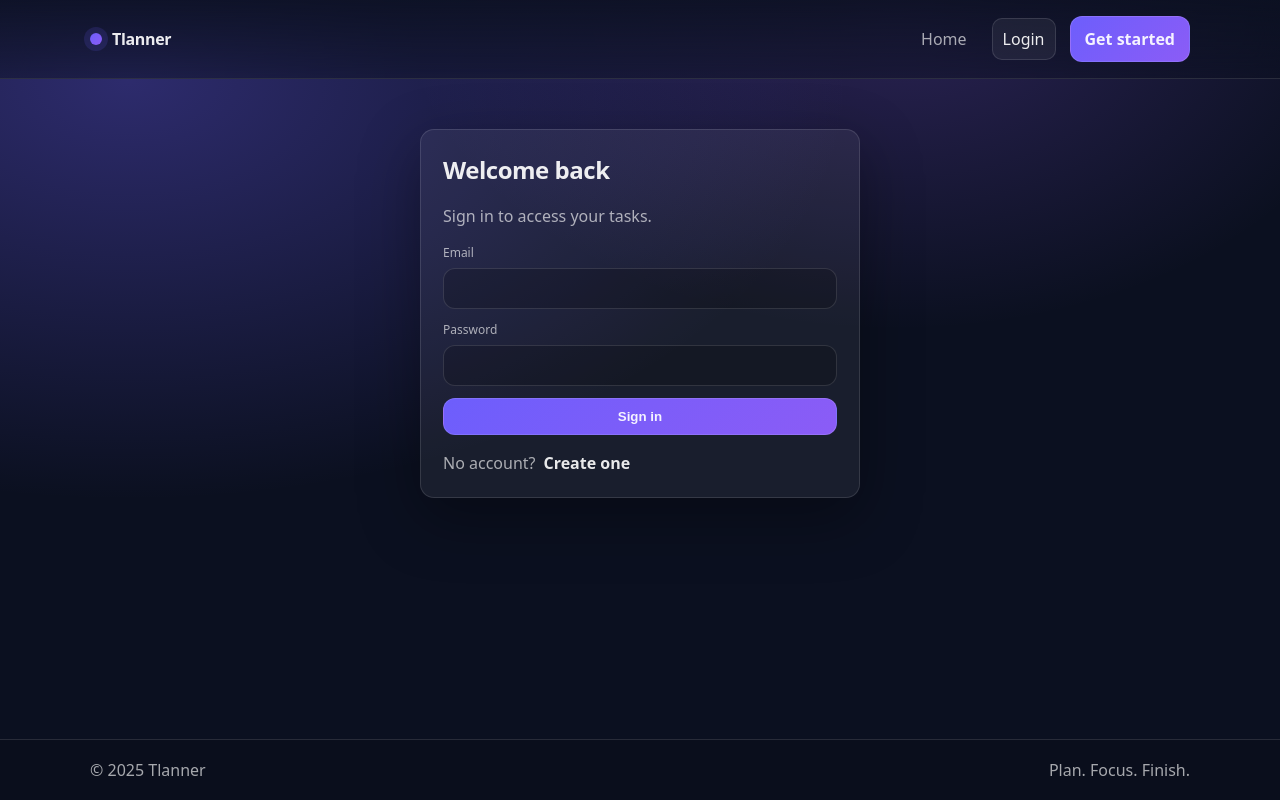
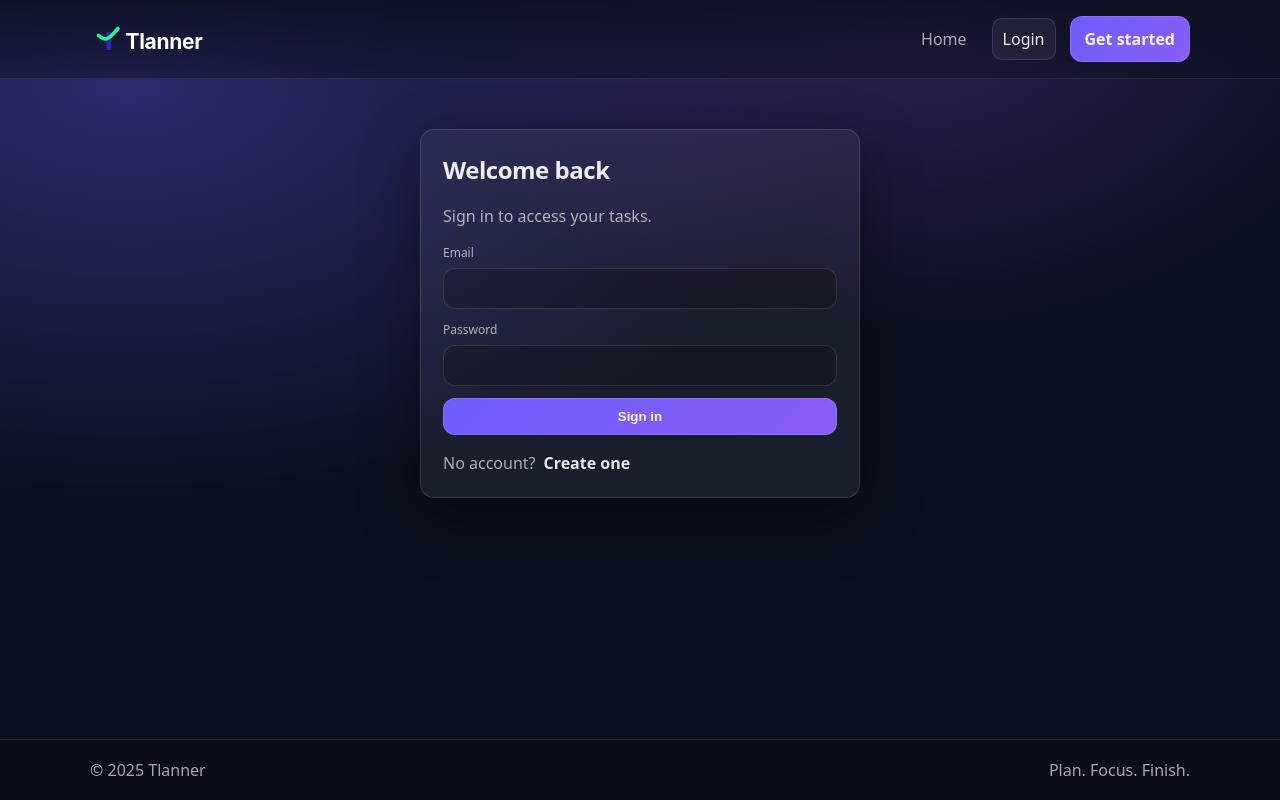
Before and after one commit to RhyanO2/tlanner-client, a React (Vite) app: page /login in a window 1280 px wide. Built offline with nearby package versions, Linux system fonts and the light colour scheme.

Commit message:
landing and header changes

```diff
--- a/src/components/AppShell.tsx
+++ b/src/components/AppShell.tsx
@@ -10,8 +10,48 @@ export function AppShell(props: { children: React.ReactNode }) {
       <header className="header">
         <div className="container header-inner">
           <Link className="brand" to="/">
-            <span className="brand-mark" aria-hidden="true" />
-            <span className="brand-text">Tlanner</span>
+            {/* <span className="brand-mark" aria-hidden="true" /> */}
+            <svg
+              xmlns="http://www.w3.org/2000/svg"
+              viewBox="0 0 400 100"
+              width="125"
+              height="30"
+              role="img"
+              aria-label="Tlanner Logo"
+            >
+              <g>
+                <rect
+                  x="46"
+                  y="27"
+                  width="16"
+                  height="60"
+                  rx="4"
+                  fill="#3626A7"
+                />
+
+                <path
+                  d="M20,38 C20,38 35,50 45,50 C55,50 85,15 85,15"
+                  fill="none"
+                  stroke="#21FA90"
+                  stroke-width="12"
+                  stroke-linecap="round"
+                  stroke-linejoin="round"
+                />
+              </g>
+
+              <text
+                x="110"
+                y="83"
+                fill="#FFFFFF"
+                font-family="'Inter', 'Helvetica Neue', Helvetica, Arial, sans-serif"
+                font-weight="bold"
+                font-size="70"
+                letter-spacing="-1"
+              >
+                Tlanner
+              </text>
+            </svg>
+            {/* <span className="brand-text">Tlanner</span> */}
           </Link>
 
           <nav className="nav">
--- a/src/index.css
+++ b/src/index.css
@@ -14,13 +14,22 @@
   --shadow: 0 20px 60px rgba(0, 0, 0, 0.35);
 
   color-scheme: dark;
-  font-family: ui-sans-serif, system-ui, -apple-system, Segoe UI, Roboto, Helvetica, Arial, "Apple Color Emoji",
-    "Segoe UI Emoji";
+  font-family: ui-sans-serif, system-ui, -apple-system, Segoe UI, Roboto,
+    Helvetica, Arial, 'Apple Color Emoji', 'Segoe UI Emoji';
   line-height: 1.5;
   font-weight: 400;
   color: var(--text);
-  background: radial-gradient(1200px 700px at 10% 10%, rgba(109, 94, 252, 0.35), transparent 60%),
-    radial-gradient(900px 600px at 70% 0%, rgba(139, 92, 246, 0.25), transparent 55%), var(--bg);
+  background: radial-gradient(
+      1200px 700px at 10% 10%,
+      rgba(109, 94, 252, 0.35),
+      transparent 60%
+    ),
+    radial-gradient(
+      900px 600px at 70% 0%,
+      rgba(139, 92, 246, 0.25),
+      transparent 55%
+    ),
+    var(--bg);
   text-rendering: optimizeLegibility;
   -webkit-font-smoothing: antialiased;
   -moz-osx-font-smoothing: grayscale;
@@ -60,7 +69,11 @@ a {
   top: 0;
   z-index: 20;
   backdrop-filter: blur(12px);
-  background: linear-gradient(to bottom, rgba(11, 16, 32, 0.85), rgba(11, 16, 32, 0.45));
+  background: linear-gradient(
+    to bottom,
+    rgba(11, 16, 32, 0.85),
+    rgba(11, 16, 32, 0.45)
+  );
   border-bottom: 1px solid var(--border);
 }
 
@@ -141,7 +154,8 @@ a {
   background: rgba(255, 255, 255, 0.06);
   color: var(--text);
   cursor: pointer;
-  transition: transform 0.12s ease, background 0.12s ease, border-color 0.12s ease;
+  transition: transform 0.12s ease, background 0.12s ease,
+    border-color 0.12s ease;
 }
 
 .button:hover {
@@ -250,7 +264,11 @@ a {
   content: '';
   position: absolute;
   inset: -200px;
-  background: radial-gradient(circle at 30% 30%, rgba(109, 94, 252, 0.35), transparent 55%);
+  background: radial-gradient(
+    circle at 30% 30%,
+    rgba(109, 94, 252, 0.35),
+    transparent 55%
+  );
   filter: blur(24px);
   pointer-events: none;
 }
@@ -292,17 +310,17 @@ a {
 }
 
 .pill-pending {
-  background: rgba(245, 158, 11, 0.16);
+  background: rgba(245, 159, 11, 0.361);
   border-color: rgba(245, 158, 11, 0.35);
 }
 
 .pill-progress {
-  background: rgba(109, 94, 252, 0.18);
+  background: rgba(109, 94, 252, 0.361);
   border-color: rgba(109, 94, 252, 0.35);
 }
 
 .pill-done {
-  background: rgba(34, 197, 94, 0.16);
+  background: rgba(34, 197, 94, 0.361);
   border-color: rgba(34, 197, 94, 0.35);
 }
 
--- a/src/pages/Landing.tsx
+++ b/src/pages/Landing.tsx
@@ -6,10 +6,12 @@ export function Landing() {
       <section className="hero">
         <div className="hero-left">
           <div className="badge">Task management, without the noise</div>
-          <h1 className="hero-title">Tlanner helps you plan today and finish what matters.</h1>
+          <h1 className="hero-title">
+            Tlanner helps you plan today and finish what matters.
+          </h1>
           <p className="hero-subtitle">
-            A fast, minimal and secure task manager backed by JWT auth. Organize tasks by status, keep momentum,
-            and stay focused.
+            A fast, minimal and secure task manager. Perfect for work, study and
+            daily planning
           </p>
           <div className="hero-cta">
             <Link className="button button-primary" to="/register">
@@ -21,17 +23,27 @@ export function Landing() {
           </div>
 
           <div className="hero-stats">
-            <div className="stat">
+            {/* <div className="stat">
               <div className="stat-value">Fast</div>
               <div className="stat-label">Vite + React UI</div>
             </div>
             <div className="stat">
               <div className="stat-value">Secure</div>
               <div className="stat-label">JWT protected routes</div>
-            </div>
+            </div> */}
             <div className="stat">
               <div className="stat-value">Simple</div>
               <div className="stat-label">Pending → In progress → Done</div>
+            </div>
+            <div className="stat">
+              <div className="stat-value">Workspaces</div>
+              <div className="stat-label">
+                Separate work, study and personal tasks
+              </div>
+            </div>
+            <div className="stat">
+              <div className="stat-value">Priorities</div>
+              <div className="stat-label"> High → Medium → Low</div>
             </div>
           </div>
         </div>
@@ -51,7 +63,9 @@ export function Landing() {
               <div className="task-title">Ship dashboard UI</div>
               <div className="pill pill-done">done</div>
             </div>
-            <div className="card-footer muted">Connect to your Tlanner API and manage your tasks.</div>
+            <div className="card-footer muted">
+              Connect to your Tlanner API and manage your tasks.
+            </div>
           </div>
         </div>
       </section>
@@ -59,15 +73,21 @@ export function Landing() {
       <section className="feature-grid">
         <div className="feature">
           <div className="feature-title">Clean workflow</div>
-          <div className="feature-text">A simple status model that mirrors how you actually work.</div>
+          <div className="feature-text">
+            A simple status model that mirrors how you actually work.
+          </div>
         </div>
         <div className="feature">
-          <div className="feature-title">Instant access</div>
-          <div className="feature-text">Login once, keep the session, and jump right into your tasks.</div>
+          <div className="feature-title">Google calendar sync</div>
+          <div className="feature-text">
+            Syncronize your progress with google calendar
+          </div>
         </div>
         <div className="feature">
-          <div className="feature-title">API-first</div>
-          <div className="feature-text">Built on top of your Fastify backend with typed contracts.</div>
+          <div className="feature-title">AI integration</div>
+          <div className="feature-text">
+            AI-powered task planning and prioritization.
+          </div>
         </div>
       </section>
     </div>
```
